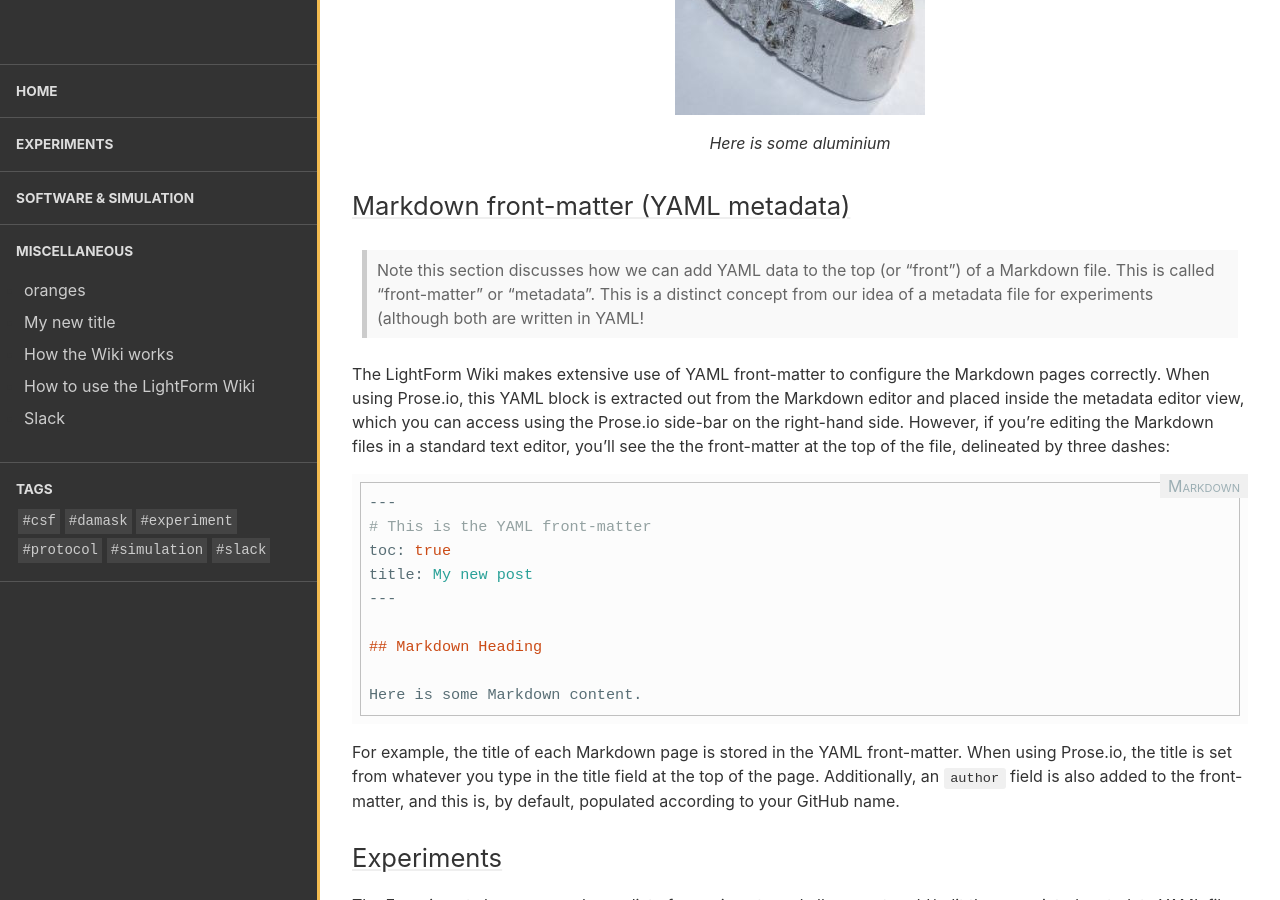
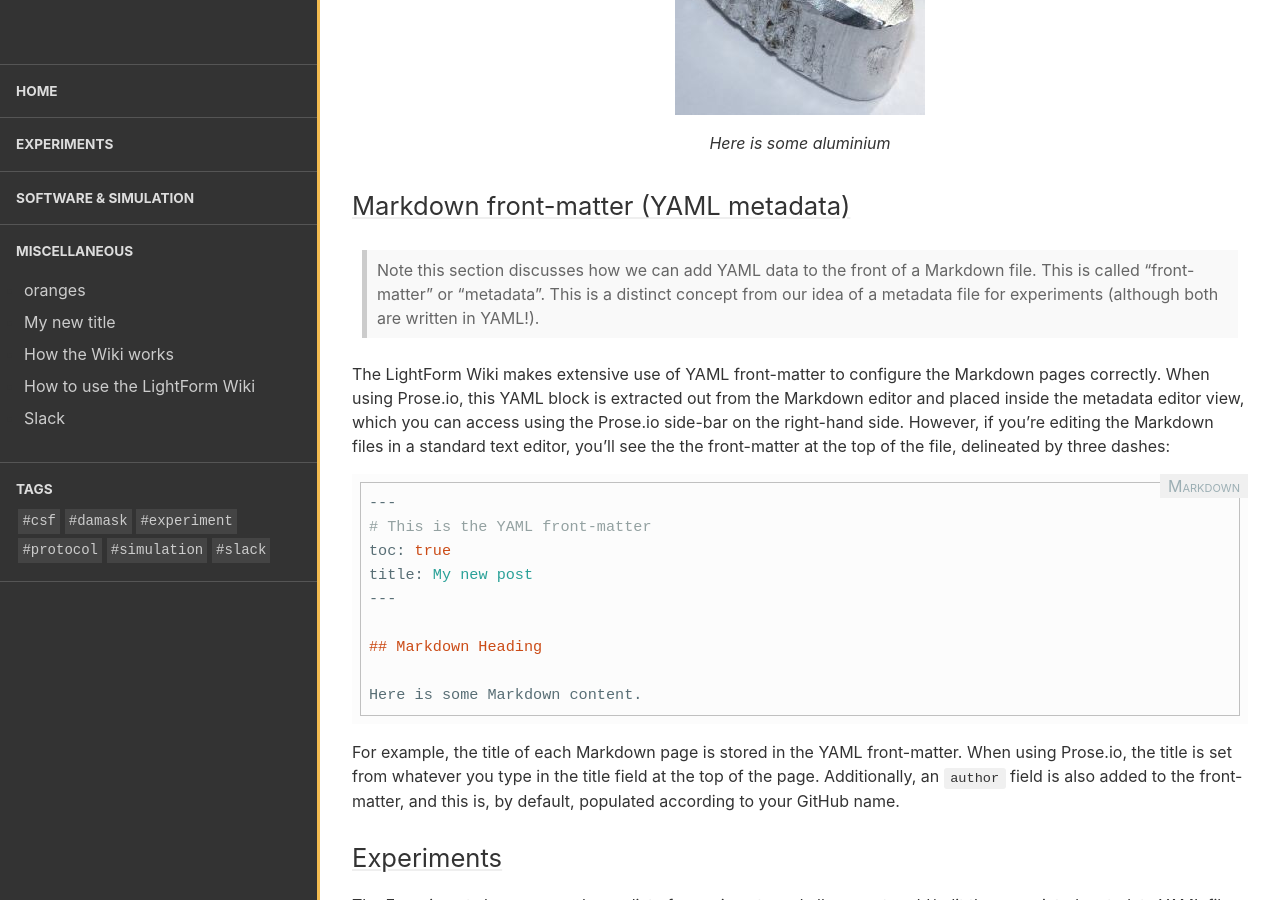
Before and after one commit to test-aplowman/test-aplowman.github.io, a Jekyll site: the page built from collections/_miscellaneous/how_to_use_wiki.md, in a window 1280 px wide and 900 px high, scrolled down 4004 px. Built offline with Jekyll 4.4.1, drawn with Linux system fonts in a browser that asks for light colours.

Commit message:
Update how_to_use_wiki.md

```diff
--- a/collections/_miscellaneous/how_to_use_wiki.md
+++ b/collections/_miscellaneous/how_to_use_wiki.md
@@ -85,7 +85,7 @@ You can even add a caption to your image; the following Markdown:
 
 ## Markdown front-matter (YAML metadata)
 
->Note this section discusses how we can add YAML data to the top (or "front") of a Markdown file. This is called "front-matter" or "metadata". This is a distinct concept from our idea of a metadata file for experiments (although both are written in YAML!
+>Note this section discusses how we can add YAML data to the front of a Markdown file. This is called "front-matter" or "metadata". This is a distinct concept from our idea of a metadata file for experiments (although both are written in YAML!).
 
 The LightForm Wiki makes extensive use of YAML front-matter to configure the Markdown pages correctly. When using Prose.io, this YAML block is extracted out from the Markdown editor and placed inside the metadata editor view, which you can access using the Prose.io side-bar on the right-hand side. However, if you're editing the Markdown files in a standard text editor, you'll see the the front-matter at the top of the file, delineated by three dashes:
 
```
